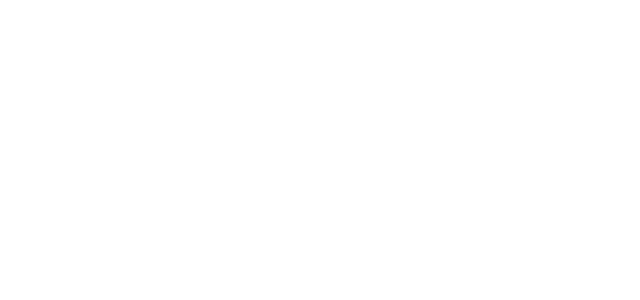
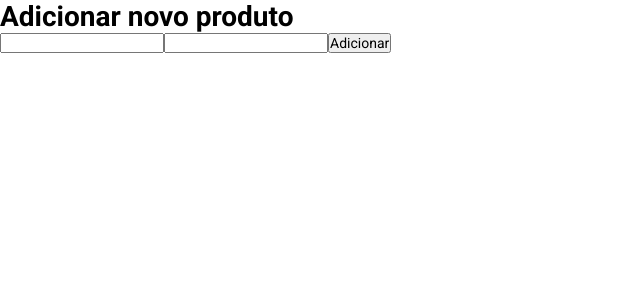
Before and after one commit to juanvl/eshop, a React (Create React App) app: page /add in a window 1280 px wide. Shown: the top 300 px of the page, without its empty margins (0-640 px from the left). Built offline with nearby package versions, Linux system fonts and the light colour scheme.

Commit message:
feat add product

```diff
--- a/src/pages/ProductAdd/index.js
+++ b/src/pages/ProductAdd/index.js
@@ -1,7 +1,49 @@
-import React from 'react';
+import React, { useState } from 'react';
+import { useDispatch } from 'react-redux';
+
+import { addProduct } from '~/store/modules/products/actions';
 
 import * as S from './styles';
 
 export default function ProductAdd() {
-  return <S.Container />;
+  const [form, setForm] = useState({
+    product_name: '',
+    product_price: '',
+  });
+
+  const dispatch = useDispatch();
+
+  function handleSubmit(e) {
+    e.preventDefault();
+
+    dispatch(addProduct(form.product_name, form.product_price));
+  }
+
+  function onInputChange(e) {
+    setForm({
+      ...form,
+      [e.target.name]: e.target.value,
+    });
+  }
+
+  return (
+    <S.Container>
+      <h1>Adicionar novo produto</h1>
+      <form onSubmit={handleSubmit}>
+        <input
+          type="text"
+          name="product_name"
+          value={form.product_name}
+          onChange={onInputChange}
+        />
+        <input
+          type="text"
+          name="product_price"
+          value={form.product_price}
+          onChange={onInputChange}
+        />
+        <button type="submit">Adicionar</button>
+      </form>
+    </S.Container>
+  );
 }
--- a/src/store/modules/products/actions.js
+++ b/src/store/modules/products/actions.js
@@ -0,0 +1,6 @@
+export function addProduct(name, price) {
+  return {
+    type: 'ADD_PRODUCT',
+    payload: { name, price },
+  };
+}
--- a/src/store/modules/products/reducer.js
+++ b/src/store/modules/products/reducer.js
@@ -0,0 +1,19 @@
+import { produce } from 'immer';
+
+const INITIAL_STATE = {
+  products: [],
+};
+
+export default function products(state = INITIAL_STATE, action) {
+  return produce(state, draft => {
+    switch (action.type) {
+      case 'ADD_PRODUCT': {
+        draft.products.push(action.payload);
+        break;
+      }
+
+      default:
+        return INITIAL_STATE;
+    }
+  });
+}
```
